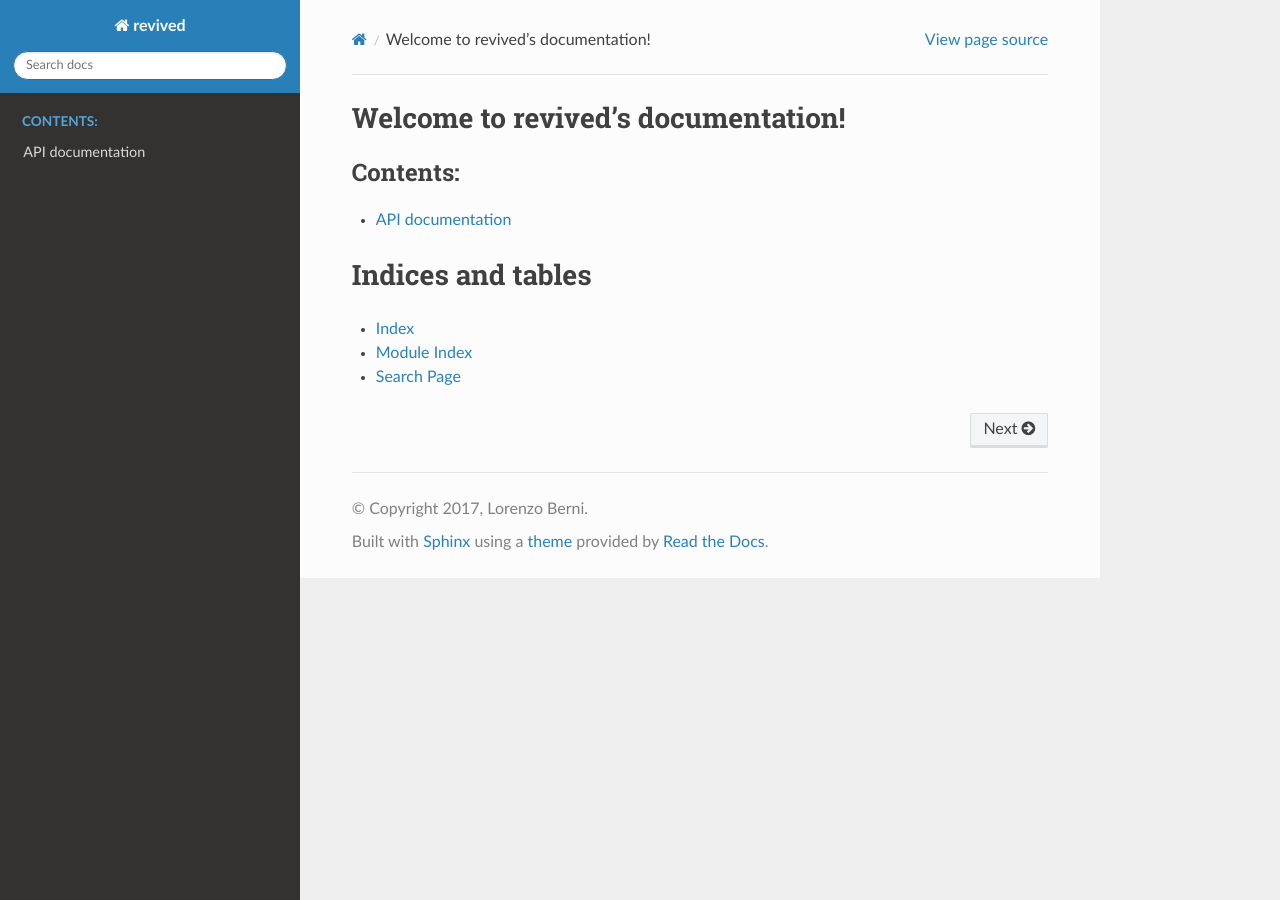
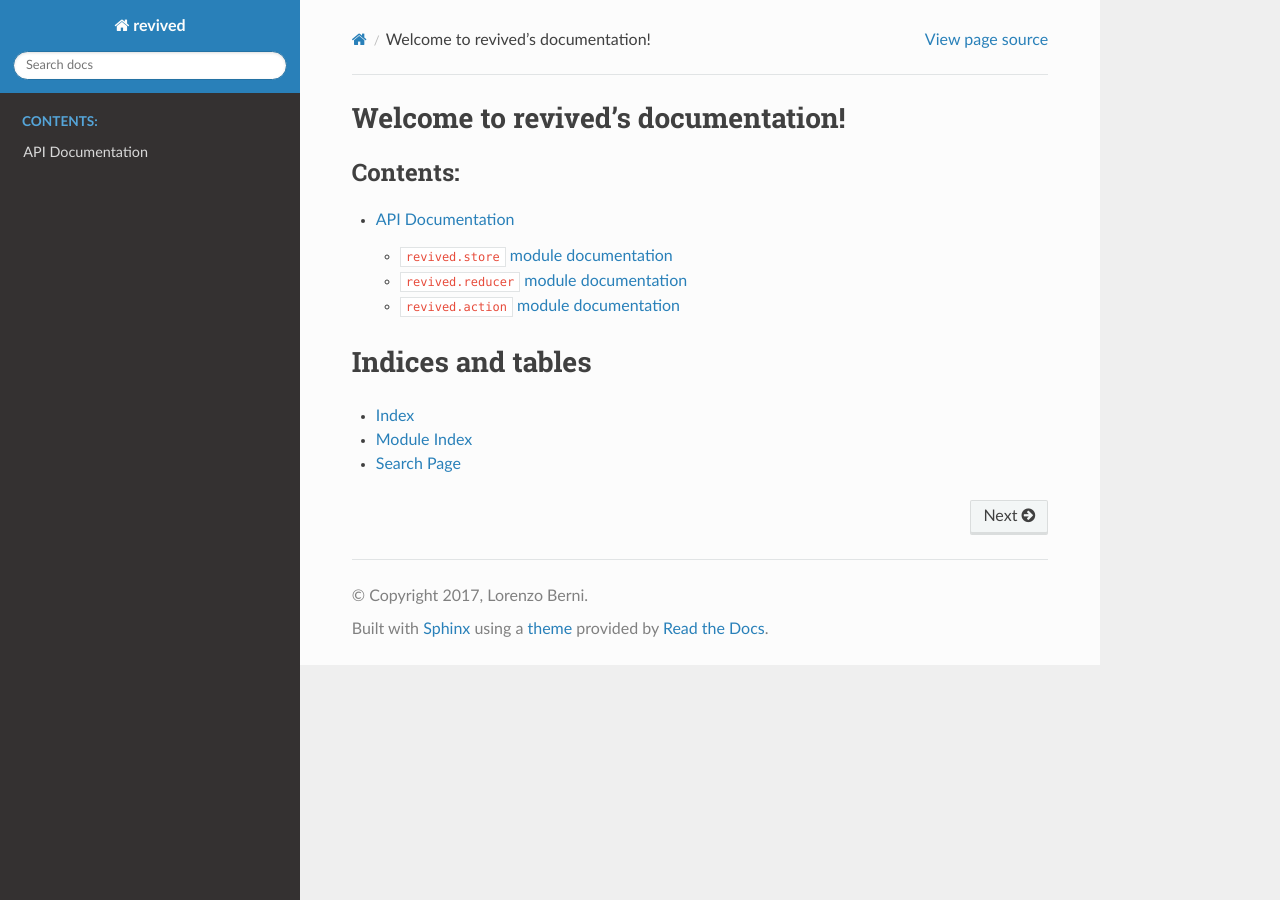
Before and after one commit to RookieGameDevs/revived, a Sphinx documentation site: the page built from docs/index.rst, in a window 1280 px wide. Built offline with Sphinx 7.4.7 and the Read the Docs theme 2.0.0, drawn with Linux system fonts in a browser that asks for light colours.

Commit message:
Structured documentation for api

```diff
--- /dev/null
+++ b/docs/api/action.rst
@@ -0,0 +1,6 @@
+=======================================
+``revived.action`` module documentation
+=======================================
+
+.. automodule:: revived.action
+   :members:
--- /dev/null
+++ b/docs/api/reducer.rst
@@ -0,0 +1,6 @@
+========================================
+``revived.reducer`` module documentation
+========================================
+
+.. automodule:: revived.reducer
+   :members:
--- /dev/null
+++ b/docs/api/store.rst
@@ -0,0 +1,6 @@
+======================================
+``revived.store`` module documentation
+======================================
+
+.. automodule:: revived.store
+   :members:
```
Also changed, not shown: docs/api.rst (+10 -10 lines).
